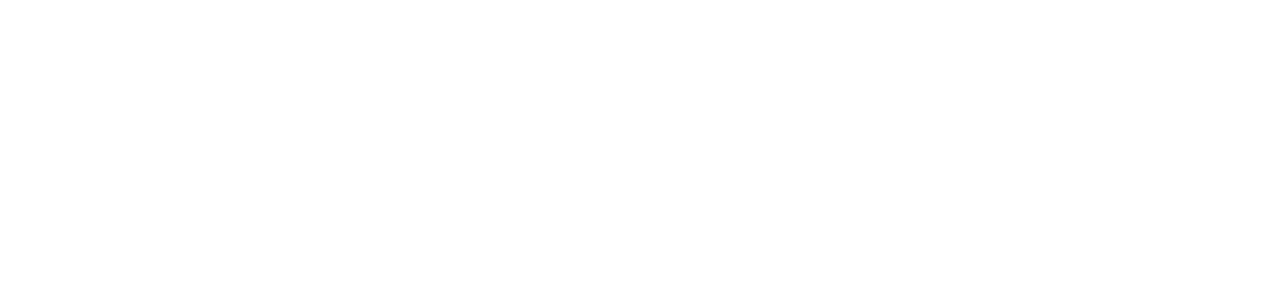
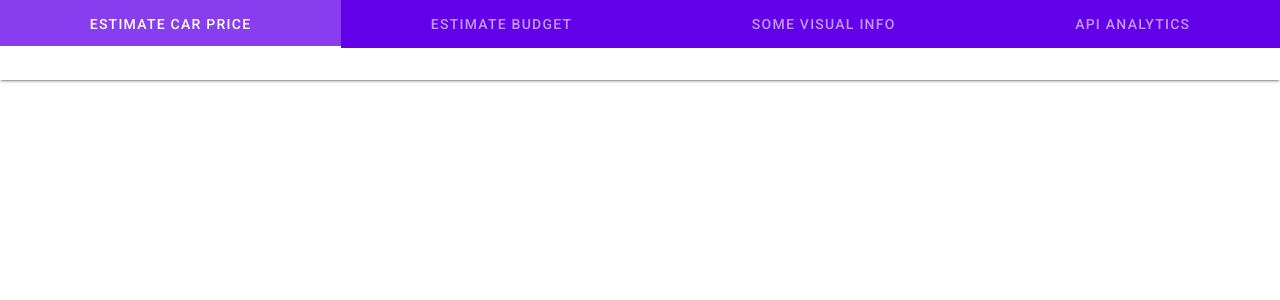
Before and after one commit to philiptn001/COMP9321_Procrastinators, a Vue app in the folder client/: page /landing in a window 1280 px wide. Shown: the top 300 px of the page. Built offline with nearby package versions, Linux system fonts and the light colour scheme.

Commit message:
landing page skeleton added

```diff
--- /dev/null
+++ b/client/src/components/LandingPage.vue
@@ -0,0 +1,55 @@
+<template>
+  <div>
+    <v-tabs
+      v-model="tab"
+      background-color="deep-purple accent-4"
+      class="elevation-2"
+      dark
+      :grow="true"
+    >
+      <v-tabs-slider></v-tabs-slider>
+
+      <v-tab
+        v-for="i in tabs"
+        :key="i"
+      >
+        {{tab_vals[i - 1]}}
+      </v-tab>
+
+      <v-tab-item
+        v-for="i in tabs"
+        :key="i"
+      >
+        <v-card
+          flat
+          tile
+        >
+          <v-card-text></v-card-text>
+        </v-card>
+      </v-tab-item>
+    </v-tabs>
+  </div>
+</template>
+
+
+<script>
+export default {
+  data() {
+    return {
+
+        tab: null,
+        tabs: 4,
+        tab_vals : ['Estimate car price', 'Estimate Budget', 'Some visual info', 'API analytics' ]
+    }
+  },
+  created() {
+    console.log("checking");
+
+  },
+
+
+};
+</script>
+<style scoped>
+
+</style>
--- a/client/src/router/index.js
+++ b/client/src/router/index.js
@@ -2,6 +2,7 @@ import Vue from 'vue';
 import VueRouter from 'vue-router';
 import Login from '../components/Login.vue';
 import Register from '../components/Register.vue';
+import LandingPage from '../components/LandingPage.vue';
 
 
 Vue.use(VueRouter);
@@ -17,6 +18,11 @@ const routes = [
     name: 'register',
     component: Register,
   },
+  {
+    path: '/landing',
+    name: 'landing',
+    component: LandingPage,
+  },
 
 ];
 
```
Also changed, not shown: 1 other file (tests, documents, lock files or other folders).
